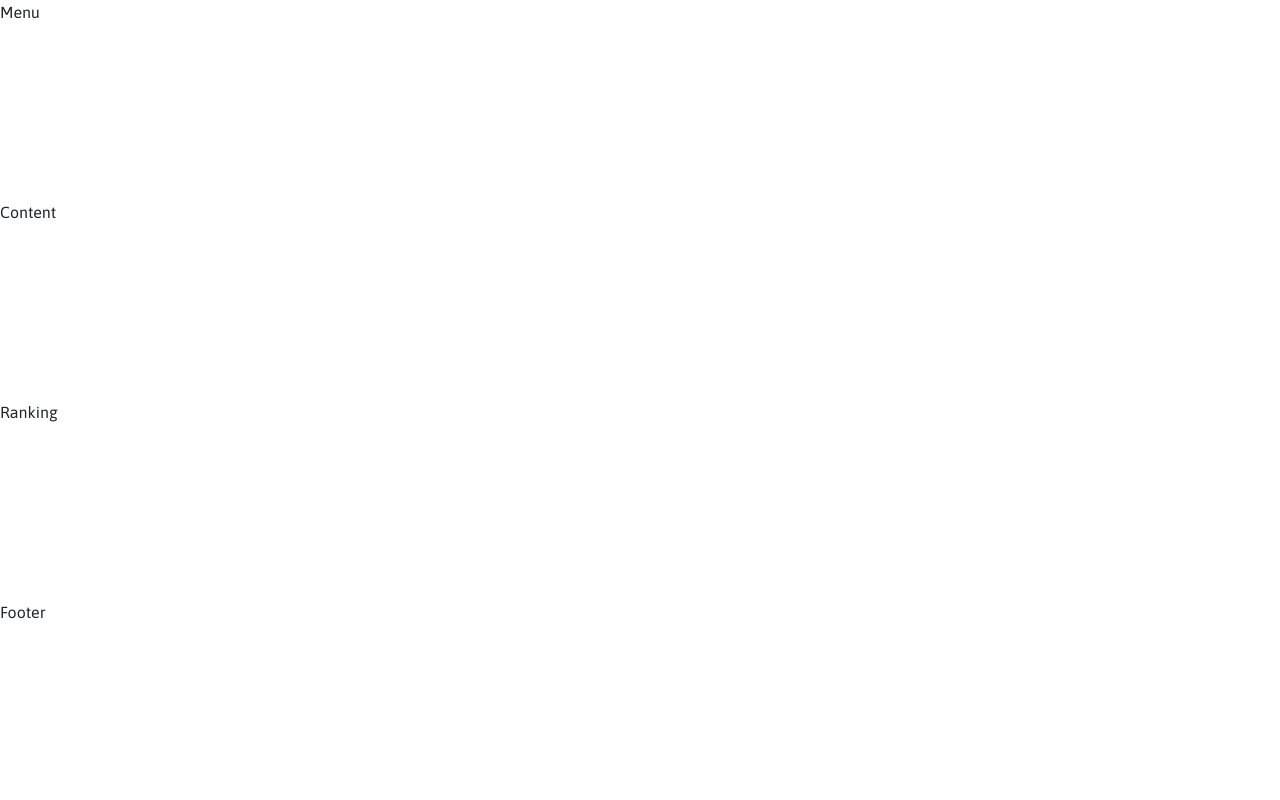
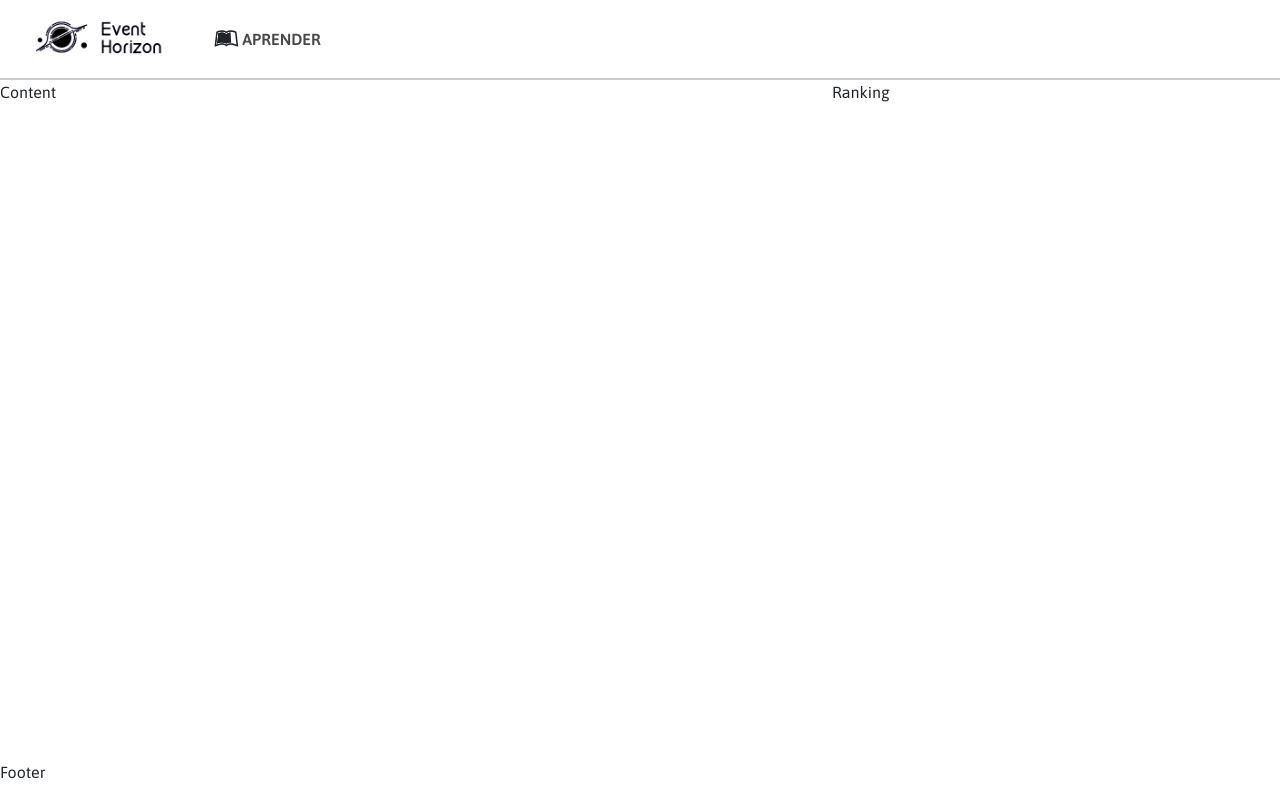
Before and after one commit to CarlosTrindade1/eventhorizon, a Vue app in the folder frontend/: page / in a window 1280 px wide. Built offline with nearby package versions, Linux system fonts and the light colour scheme.

Commit message:
Iniciando o estilo do menu

```diff
--- a/frontend/src/App.vue
+++ b/frontend/src/App.vue
@@ -1,16 +1,18 @@
 <template>
   <div id="app">
-      <nav>Menu</nav>
-      <div>Content</div>
-      <aside>Ranking</aside>
-      <footer>Footer</footer>
+      <Menu/>
+      <div style="grid-area: content;">Content</div>
+      <aside style="grid-area: aside;">Ranking</aside>
+      <footer style="grid-area: footer;">Footer</footer>
   </div>
 </template>
 
 <script>
+import Menu from './components/template/Menu'
 
 export default {
   name: 'App',
+  components: {Menu}
 }
 </script>
 
@@ -25,12 +27,17 @@ export default {
     }
 
     #app {
-      -webkit-font-smoothing: antialiased;
-      -moz-osx-font-smoothing: grayscale;
+        -webkit-font-smoothing: antialiased;
+        -moz-osx-font-smoothing: grayscale;
 
-      height: 100vh;
-      display: grid;
+        height: 100vh;
+        display: grid;
+        grid-template-rows: 80px 1fr 40px;
+        grid-template-columns: 65% 35%;
 
-
-    }
+        grid-template-areas:
+            'menu menu'
+            'content aside'
+            'footer footer'
+      }
 </style>
--- /dev/null
+++ b/frontend/src/components/template/Menu.vue
@@ -0,0 +1,64 @@
+<template>
+    <div class="menu-learn">
+        <div class="menu-1">
+            <div class="item img">
+                <img src="../../assets/logo-nome_pretoebranco.png" alt="Logo">
+            </div>
+            <div class="item link">
+                <i class="fa fa-leanpub" style="font-size: 1.3rem"></i>
+                <a href> APRENDER</a>
+            </div>
+        </div>
+    </div>
+</template>
+
+<script>
+export default {
+    name: 'Menu'
+}
+</script>
+
+<style>
+    .menu-learn {
+        background-color: #fff;
+        grid-area: menu;
+        border-bottom: 2px solid #ccc;
+        padding: 5px;
+
+        display: flex;
+        align-items: center;
+        justify-content: flex-start;
+    }
+
+    .menu-learn .menu-1 {
+        height: 100%;
+        display: flex;
+        align-items: center;
+    }
+
+    .menu-learn .menu-1 .img {
+        height: 100%;
+    }
+
+    img {
+        height: 100%;
+    }
+
+    .item {
+        margin: 0px 20px;
+    }
+
+    .menu-learn .menu-1 .link a{
+        text-decoration: none;
+        font-size: 1rem;
+        font-weight: 600;
+        color: rgb(73, 73, 73);
+    }
+
+    .menu-learn .menu-1 .link a:hover{
+        text-decoration: none;
+        font-size: 1rem;
+        font-weight: 600;
+        color: #000;
+    }
+</style>
```
Also changed, not shown: frontend/src/assets/logo-nome_pretoebranco.png (added).
